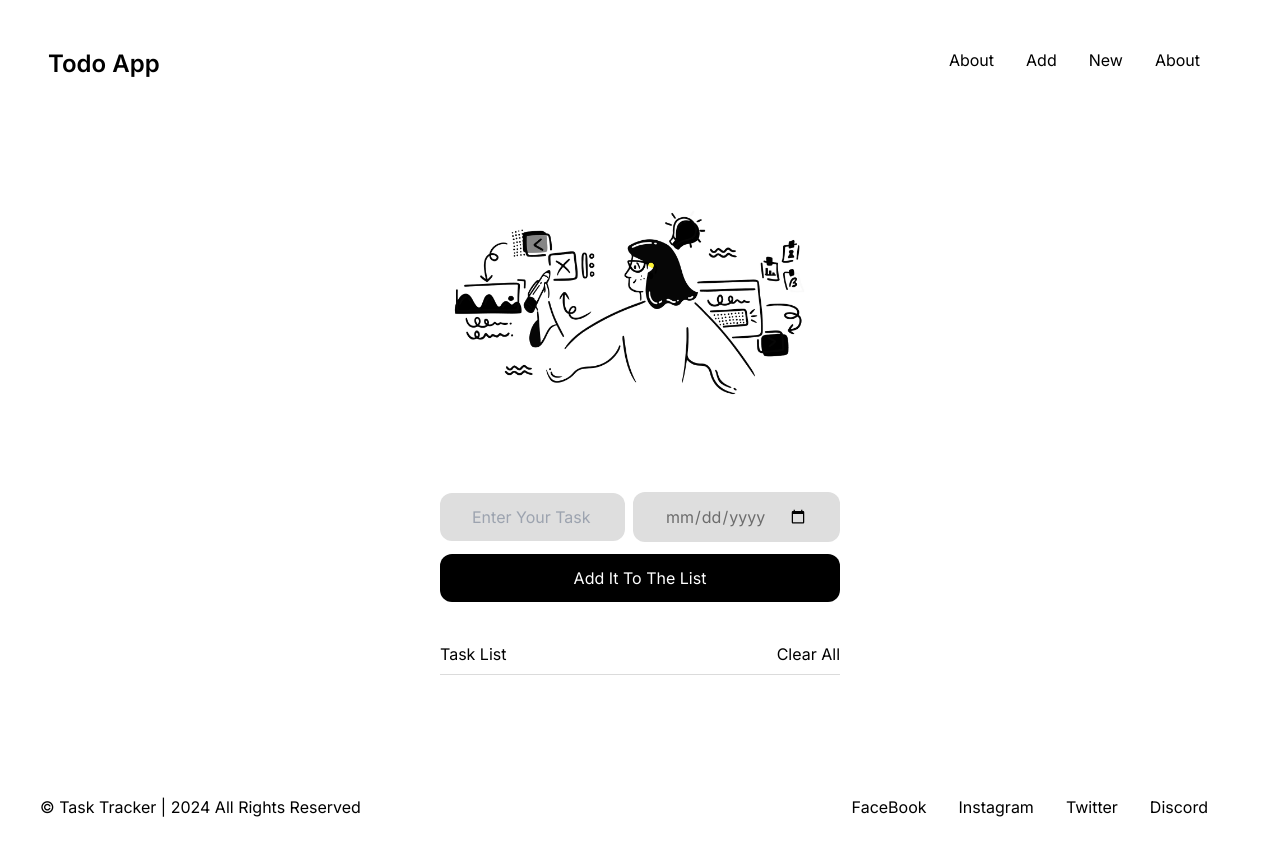
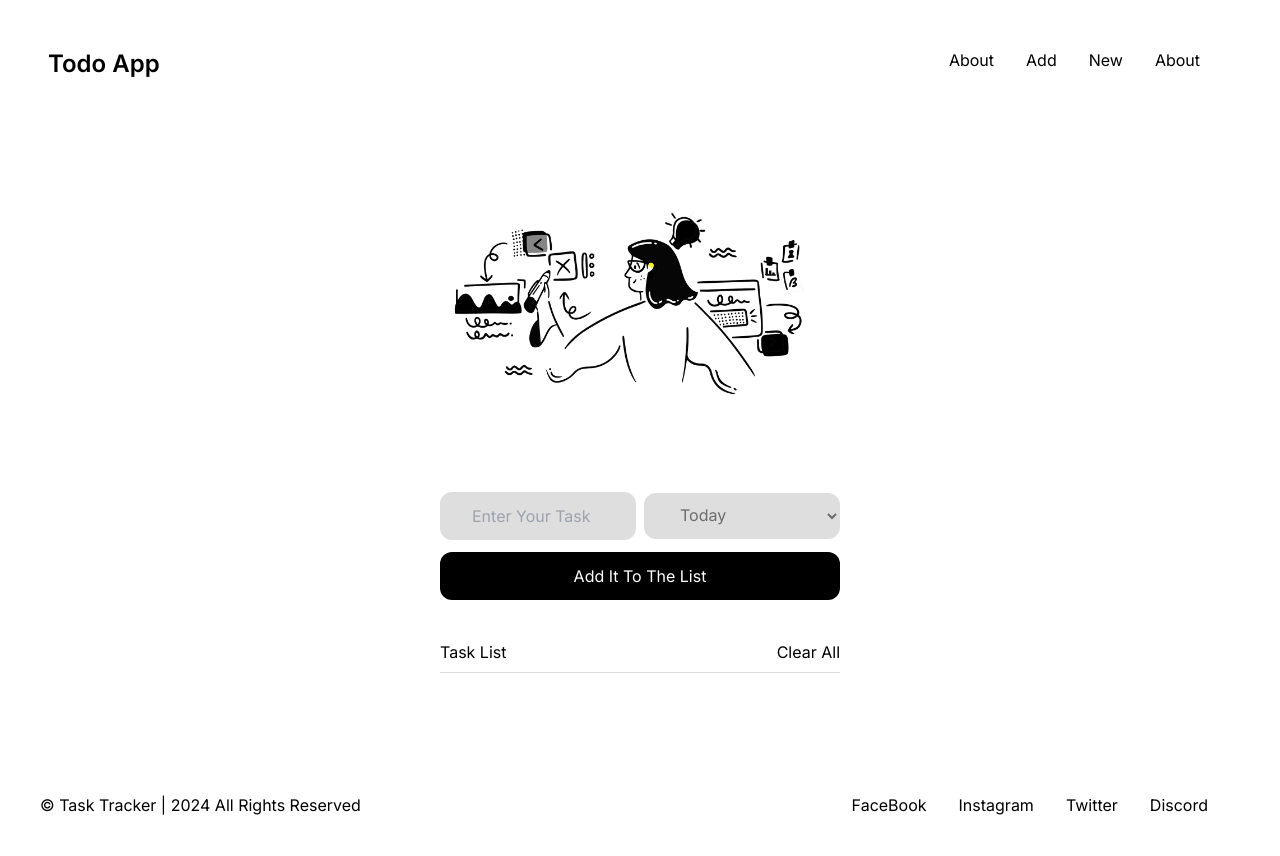
Before and after one commit to psidh/note-taking, a Next.js app: page / in a window 1280 px wide. Shown: the top 856 px of the page. Built offline with nearby package versions, Linux system fonts and the light colour scheme.

Commit message:
date format changed

```diff
--- a/src/components/AddTodo.jsx
+++ b/src/components/AddTodo.jsx
@@ -1,12 +1,11 @@
-'use client';
+'use client'
 import { useState, useEffect } from 'react';
 import { LuDelete } from 'react-icons/lu';
 
 export default function AddTodo() {
   const [todos, setTodos] = useState([]);
   const [todoText, setTodoText] = useState('');
-  const [todoDate, setTodoDate] = useState('');
-  const [data, setDate] = useState(null);
+  const [todoDate, setTodoDate] = useState('today'); // Default to 'today'
   const [deletingIndex, setDeletingIndex] = useState(null);
   const [showPopup, setShowPopUp] = useState(false);
 
@@ -21,17 +20,24 @@ export default function AddTodo() {
     localStorage.setItem('todos', JSON.stringify(todos));
   }, [todos]);
 
-  const addTodo = (event) => {
+  const addTodo = () => {
     if (todoText.trim() !== '') {
-      setTodos([...todos, { text: todoText, date: todoDate }]);
+      let date = new Date();
+      if (todoDate === 'tomorrow') {
+        date.setDate(date.getDate() + 1);
+      } else if (todoDate === 'dayAfterTomorrow') {
+        date.setDate(date.getDate() + 2);
+      } else if (todoDate === 'overmorrow') {
+        date.setDate(date.getDate() + 3);
+      }
+      setTodos([...todos, { text: todoText, date: date.toDateString() }]);
       setTodoText('');
-      setTodoDate('');
     }
   };
 
-  const updateTodo = (index, newText, newDate) => {
+  const updateTodo = (index, newText) => {
     const updatedTodos = [...todos];
-    updatedTodos[index] = { text: newText, date: newDate };
+    updatedTodos[index] = { ...updatedTodos[index], text: newText };
     setTodos(updatedTodos);
   };
 
@@ -42,12 +48,6 @@ export default function AddTodo() {
 
   const deleteAll = () => {
     setShowPopUp(!showPopup);
-  };
-
-  const handleKeyDown = (e) => {
-    if (e.code === 'Enter') {
-      triggerBusqueda(e.target.value);
-    }
   };
 
   const confirmDeleteAll = () => {
@@ -75,7 +75,7 @@ export default function AddTodo() {
   return (
     <div className='flex flex-col items-center justify-center p-8 bg-white dark:bg-black dark:text-white'>
       <div className='flex flex-col items-center justify-center w-[400px]'>
-        <div className='flex flex-col  md:flex-row justify-between items-center space-x-2'>
+        <div className='flex flex-col md:flex-row justify-between items-center space-x-2'>
           <input
             rows={1}
             cols={25}
@@ -88,17 +88,19 @@ export default function AddTodo() {
             className='py-3 px-8 rounded-xl text-[#6c6c6c] dark:text-white bg-[#dedede] dark:bg-[#202020] w-full
           focus:outline-none'
           />
-          <input
-            type='date'
+          <select
             value={todoDate}
             onChange={(e) => setTodoDate(e.target.value)}
-            className='py-3 px-8 rounded-xl text-[#6c6c6c] bg-[#dedede] dark:bg-[#202020] w-full
-          focus:outline-none'
-          />
+            className='py-3 px-8 rounded-xl text-[#6c6c6c] bg-[#dedede] dark:bg-[#202020] w-full focus:outline-none'
+          >
+            <option value='today'>Today</option>
+            <option value='tomorrow'>Tomorrow</option>
+            <option value='dayAfterTomorrow'>Day After Tomorrow</option>
+            <option value='overmorrow'>Overmorrow</option>
+          </select>
         </div>
         <button
-          onClick={(e) => addTodo(e)}
-          onKeyDown={handleKeyDown}
+          onClick={addTodo}
           variant='contained'
           className='add py-3 px-8 rounded-xl bg-black dark:bg-white dark:text-black text-white w-full mt-3'
         >
@@ -114,7 +116,7 @@ export default function AddTodo() {
         {todos.map((todo, index) => (
           <div
             key={index}
-            className={`flex justify-between items-center my-3 w-full  py-2 border border-[#dbdbdb] rounded-xl ${
+            className={`flex justify-between items-center my-3 w-full py-2 border border-[#dbdbdb] rounded-xl ${
               index === deletingIndex ? 'fade-out' : ''
             }`}
           >
@@ -122,10 +124,10 @@ export default function AddTodo() {
               type='text'
               value={todo.text}
               className='py-2 pl-4 bg-transparent focus:outline-none text-xl text-wrap inline-block w-1/2'
-              onChange={(e) => updateTodo(index, e.target.value, todo.date)}
+              onChange={(e) => updateTodo(index, e.target.value)}
             />
             <h1>{todo.date}</h1>
-            <div className='p-[9px] bg-[#ff3737] rounded-lg text-white mr-4 '>
+            <div className='p-[9px] bg-[#ff3737] rounded-lg text-white mr-4'>
               <LuDelete
                 onClick={() => {
                   setDeletingIndex(index); // Set the index of the item being deleted
```
